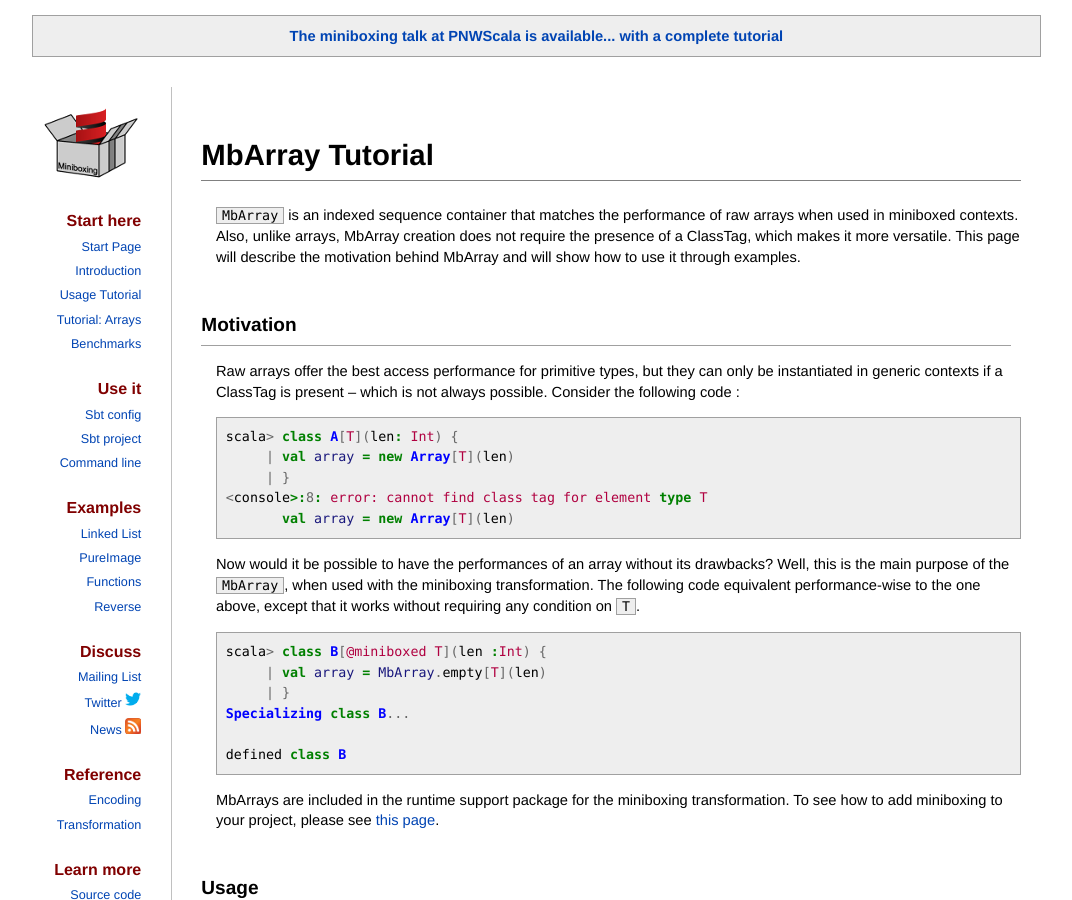
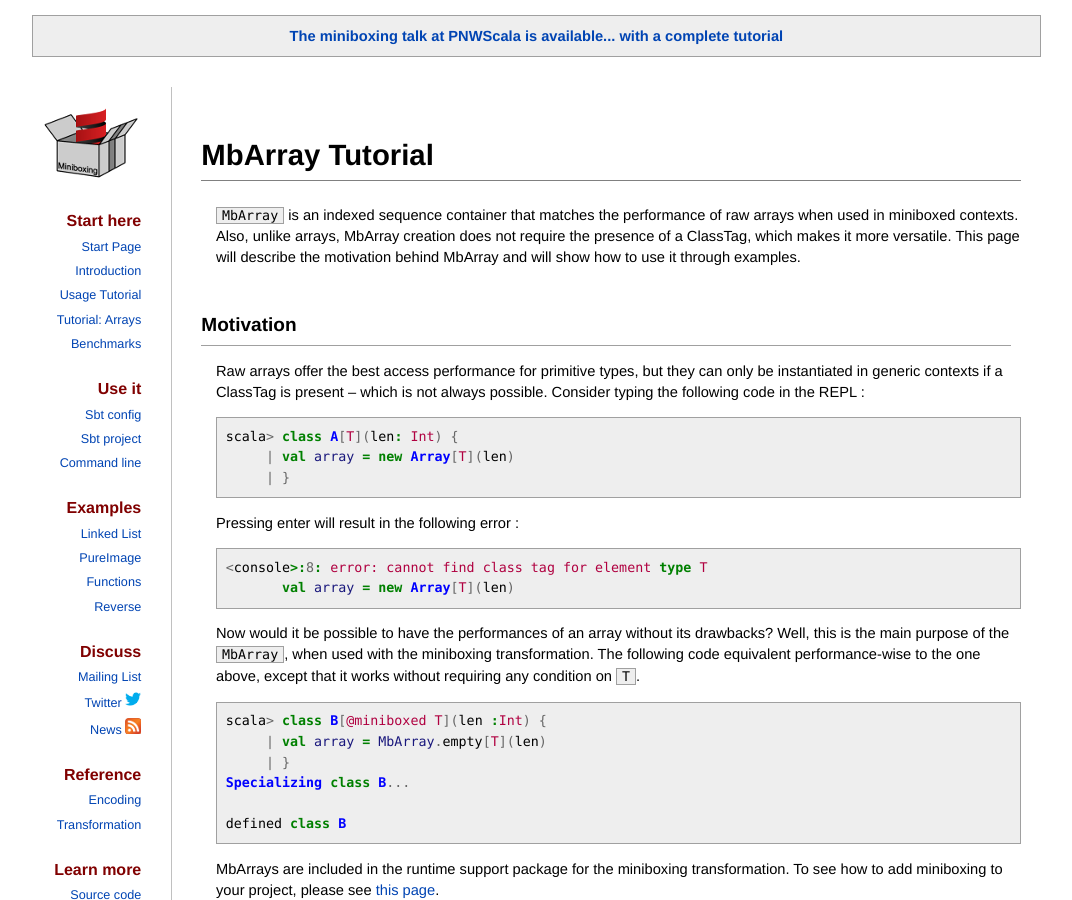
Before and after one commit to miniboxing/miniboxing.github.io, a Jekyll site: the page built from arrays.md, in a window 1280 px wide and 900 px high. Shown: the whole window, without its empty margins (111-1183 px from the left). Built offline with Jekyll 4.4.1, drawn with Linux system fonts in a browser that asks for light colours; nearby versions of some CDN libraries; comment, search, counter and statistics services are not loaded.

Commit message:
Update arrays.md
some modif

```diff
--- a/arrays.md
+++ b/arrays.md
@@ -8,12 +8,17 @@ short_title: MbArray Tutorial
 
 ## Motivation
 
-Raw arrays offer the best access performance for primitive types, but they can only be instantiated in generic contexts if a ClassTag is present -- which is not always possible. Consider the following code :
+Raw arrays offer the best access performance for primitive types, but they can only be instantiated in generic contexts if a ClassTag is present -- which is not always possible. Consider typing the following code in the REPL :
 
 {% highlight scala %}
 scala> class A[T](len: Int) {
      | val array = new Array[T](len)
      | }
+{% endhighlight %}
+
+Pressing enter will result in the following error :
+
+{% highlight scala %}
 <console>:8: error: cannot find class tag for element type T
        val array = new Array[T](len)
 {% endhighlight %}
```
